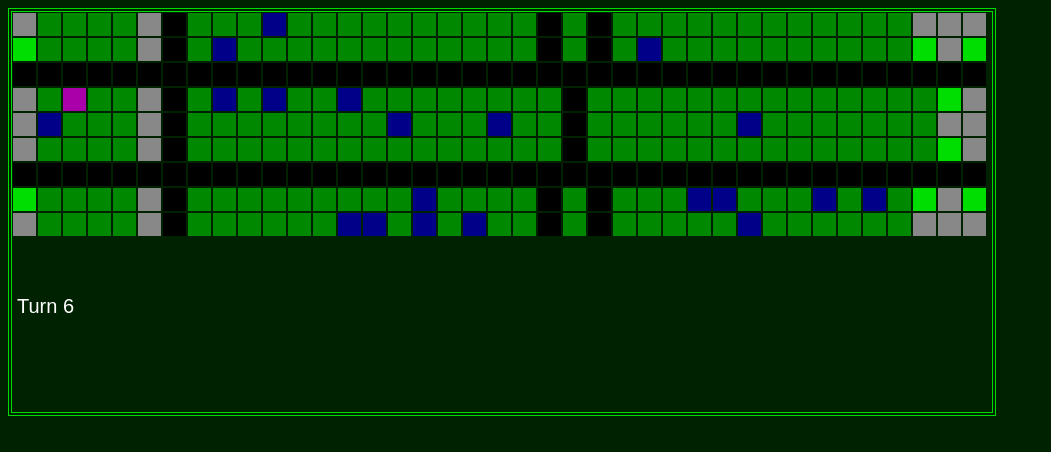
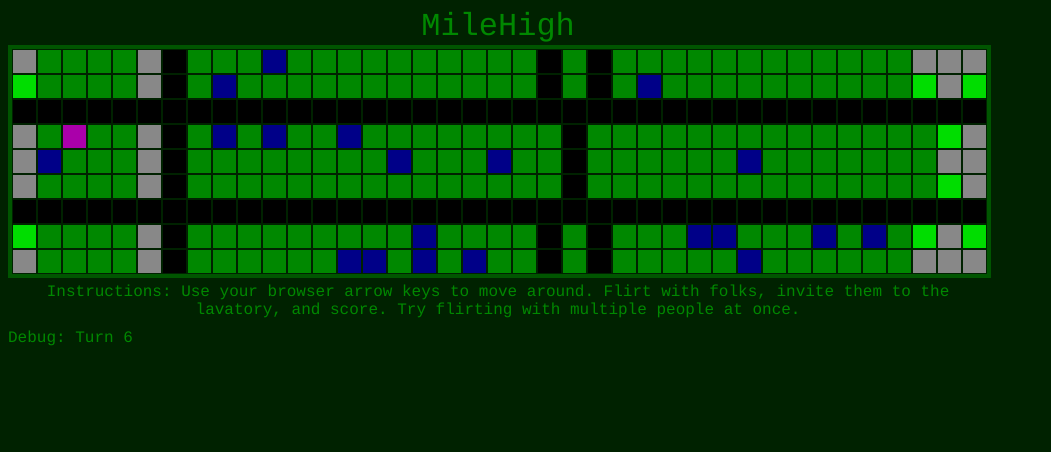
Before and after one commit to litmres/milehigh, a website: page app/index.html in a window 1280 px wide. Shown: the whole page, without its empty margins (0-1051 px from the left). Drawn offline with Linux system fonts and the light colour scheme.

Commit message:
Clean up canvas sizing, convert HUD to HTML, add title, add instructions.

```diff
--- a/app/index.html
+++ b/app/index.html
@@ -11,6 +11,12 @@
         <!-- endbuild -->
     </head>
     <body>
+        <div class="main">
+            <div class="title">MileHigh</div>
+            <canvas id="gameCanvas"></canvas>
+            <div class="instructions">Instructions: Use your browser arrow keys to move around. Flirt with folks, invite them to the lavatory, and score. Try flirting with multiple people at once.</div>
+            <div class="debug">Debug: Turn <span id="turnCounter" /></div>
+        </div>
         <!--[if lt IE 9]>
             <p class="browsehappy">You are using an <strong>outdated</strong> browser. Please <a href="http://browsehappy.com/">upgrade your browser</a> to improve your experience.</p>
         <![endif]-->
--- a/app/scripts/main.js
+++ b/app/scripts/main.js
@@ -10,13 +10,12 @@
 })();
 
 (function() {
-  var board = document.createElement('canvas'),
-  ctx = board.getContext('2d');
+  var board = document.getElementById('gameCanvas');
+  var ctx = board.getContext('2d');
 
   (function setup() {
-    board.width = '980';
-    board.height = '400';
-    document.body.appendChild(board);
+    board.width = '975';
+    board.height = '225';
   })();
 
   var milehigh = new MileHigh();
--- a/app/scripts/milehigh-game-turn.js
+++ b/app/scripts/milehigh-game-turn.js
@@ -87,7 +87,6 @@ MileHigh.prototype.checkForPairing = function () {
   this.pairedTravelers = this.world.travelersReadyToPair(near);
   if (this.world.travelersReadyToPair(near).length > 0) {
     this.player.state = World.PlayerState.PAIRED;
-    console.log('player is paired with these traveler(s): ', near);
 
     // trigger travelers to pair with player
     var newLocation = this.player;
--- a/app/scripts/milehigh-render-hud.js
+++ b/app/scripts/milehigh-render-hud.js
@@ -1,4 +1,5 @@
 /*globals MileHigh */
+/*jshint unused: false */
 
 'use strict';
 
@@ -6,13 +7,8 @@
 // Called on every turn.  should update all play stats for the user.
 // We should include a debug mode as well
 MileHigh.prototype.renderHUD = function (ctx, stats, boardWidth, boardHeight) {
-  var HUD_HEIGHT = 100,
-      y = boardHeight - HUD_HEIGHT;
-
-  ctx.fillStyle = '#020';
-  ctx.fillRect(0, y - 20, boardWidth, boardHeight);
-  ctx.font = '15pt Arial';
-  this.renderText(ctx, 'Turn ' + stats.turns, 5, y + 1);
+  var turnCounter = document.getElementById('turnCounter');
+  turnCounter.textContent = stats.turns;
 };
 
 MileHigh.prototype.renderText = function (ctx, text, x, y) {
--- a/app/styles/main.css
+++ b/app/styles/main.css
@@ -2,10 +2,35 @@ body {
   background:#020;
   color:#0d0;
   font-family:courier;
+  text-align: center;
 }
+
+.main {
+  width: 980px;
+  text-align: center;
+}
+
 canvas {
-  width:980px;
-  height:400px;
+  width:975px;
+  height:225px;
   margin:0 auto;
-  border:4px double;
+  border:4px solid #050;
 }
+
+.title {
+  text-align: center;
+  font-size: 2em;
+  color: #080;
+}
+
+.instructions {
+  text-align: center;
+  /*font-size: 2em;*/
+  color: #080;
+}
+
+.debug {
+  margin-top: 10px;
+  text-align: left;
+  color: #080;
+}
```
